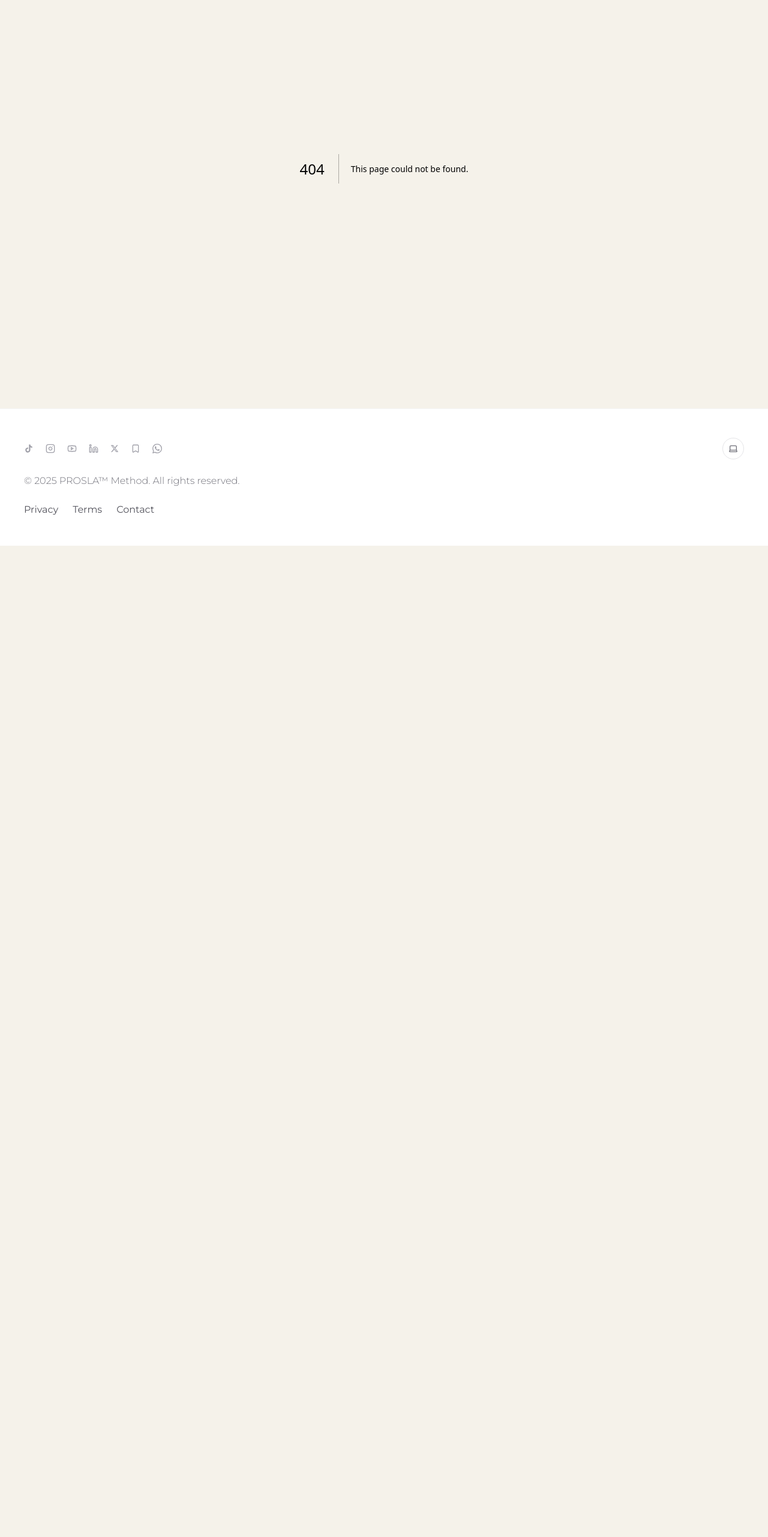
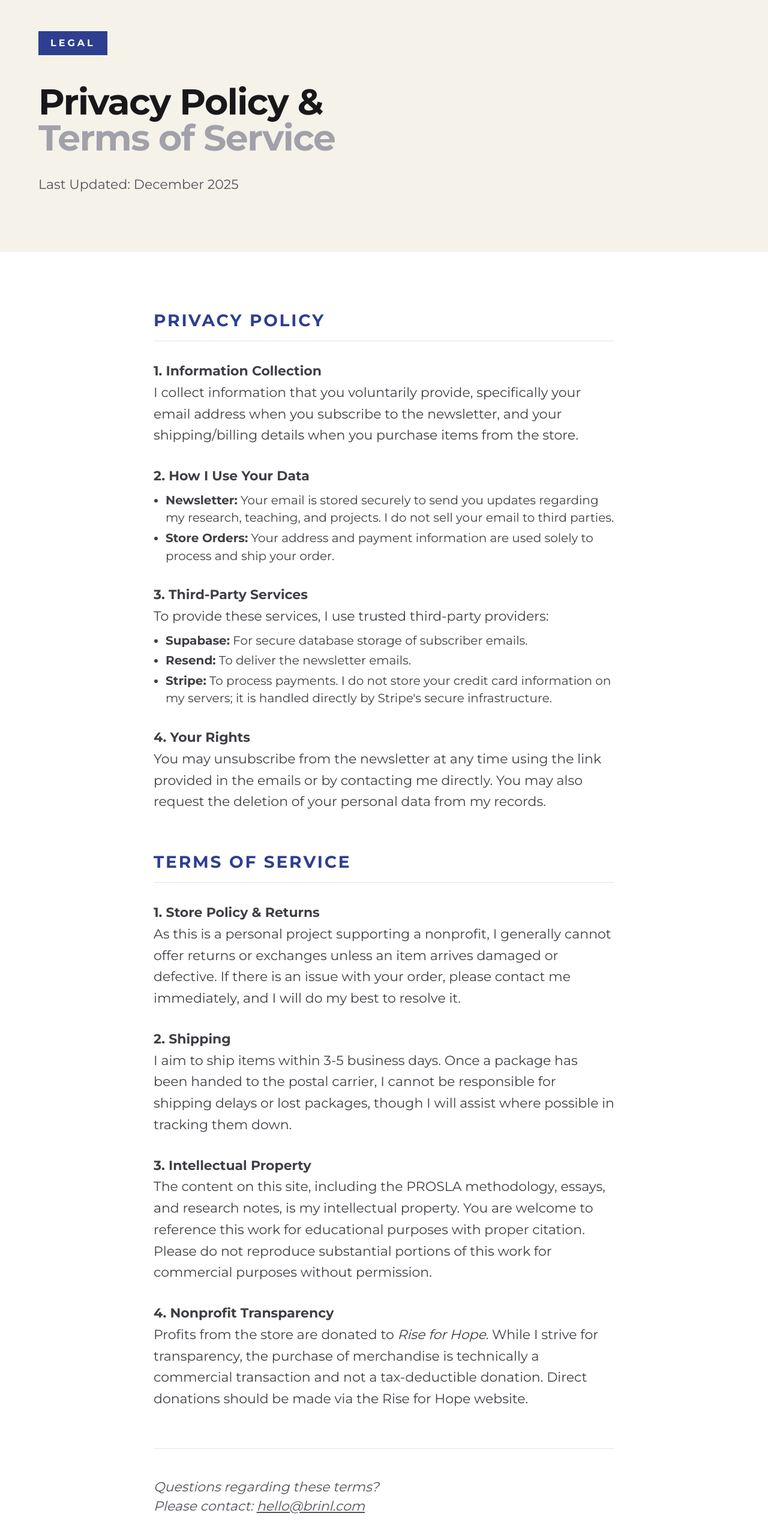
Before and after one commit to RiseforHope/personal-website, a Next.js app: page /legal in a window 1280 px wide. Before the commit this address had no page. Shown: the part 231-2794 px from the top of the page at 60% size. Before the commit the page ends 1141 px from the top, so only its background shows below. Built offline with nearby package versions, Linux system fonts and the light colour scheme; no server answers.

Commit message:
auth feature

```diff
--- /dev/null
+++ b/app/legal/page.tsx
@@ -0,0 +1,130 @@
+"use client";
+
+import Link from "next/link";
+import { ArrowLeft } from "lucide-react";
+import Subscribe from "@/components/Subscribe";
+
+export default function Legal() {
+  return (
+    <main className="min-h-screen text-zinc-900 dark:text-zinc-100 overflow-x-hidden transition-colors duration-300">
+
+      {/* --- HEADER --- */}
+      <section className="mx-auto max-w-7xl px-6 py-16 md:px-16 md:py-24">
+
+        {/* Back Link */}
+        <Link
+          href="/"
+          className="group mb-12 inline-flex items-center gap-2 text-sm font-bold uppercase tracking-widest text-zinc-500 transition-colors hover:text-[#2e3f90] dark:text-zinc-400 dark:hover:text-[#5c7cfa]"
+        >
+          <ArrowLeft className="h-4 w-4 transition-transform group-hover:-translate-x-1" />
+          Home
+        </Link>
+
+        <div className="mb-12">
+          <span className="inline-flex bg-[#2e3f90] px-4 py-2 text-sm font-bold uppercase tracking-[0.25em] text-white md:px-5">
+            Legal
+          </span>
+        </div>
+
+        <h1 className="text-4xl font-bold leading-[1.3] tracking-tight md:text-6xl mb-8">
+          Privacy Policy &amp; <br />
+          <span className="text-zinc-400 dark:text-zinc-600">Terms of Service</span>
+        </h1>
+
+        <p className="text-lg text-zinc-600 dark:text-zinc-400">
+          Last Updated: December 2025
+        </p>
+      </section>
+
+      {/* --- CONTENT CONTAINER --- */}
+      <section className="bg-white dark:bg-[#2f333f] py-16 md:py-24 transition-colors duration-300">
+        <div className="mx-auto max-w-4xl px-6 md:px-16 space-y-16">
+
+          {/* 1. PRIVACY POLICY */}
+          <div>
+            <h2 className="text-2xl font-bold uppercase tracking-widest text-[#2e3f90] dark:text-[#5c7cfa] mb-8 border-b border-zinc-200 dark:border-zinc-700 pb-4">
+              Privacy Policy
+            </h2>
+
+            <div className="space-y-8 text-lg leading-relaxed text-zinc-700 dark:text-zinc-300">
+              {/* FIX: Use div instead of p for blocks containing text + lists */}
+              <div>
+                <strong>1. Information Collection</strong><br />
+                I collect information that you voluntarily provide, specifically your email address when you subscribe to the newsletter, and your shipping/billing details when you purchase items from the store.
+              </div>
+
+              <div>
+                <strong>2. How I Use Your Data</strong><br />
+                <ul className="list-disc pl-5 mt-2 space-y-1 text-base">
+                  <li><strong>Newsletter:</strong> Your email is stored securely to send you updates regarding my research, teaching, and projects. I do not sell your email to third parties.</li>
+                  <li><strong>Store Orders:</strong> Your address and payment information are used solely to process and ship your order.</li>
+                </ul>
+              </div>
+
+              <div>
+                <strong>3. Third-Party Services</strong><br />
+                To provide these services, I use trusted third-party providers:
+                <ul className="list-disc pl-5 mt-2 space-y-1 text-base">
+                  <li><strong>Supabase:</strong> For secure database storage of subscriber emails.</li>
+                  <li><strong>Resend:</strong> To deliver the newsletter emails.</li>
+                  <li><strong>Stripe:</strong> To process payments. I do not store your credit card information on my servers; it is handled directly by Stripe&apos;s secure infrastructure.</li>
+                </ul>
+              </div>
+
+              <div>
+                <strong>4. Your Rights</strong><br />
+                You may unsubscribe from the newsletter at any time using the link provided in the emails or by contacting me directly. You may also request the deletion of your personal data from my records.
+              </div>
+            </div>
+          </div>
+
+          {/* 2. TERMS OF SERVICE */}
+          <div>
+            <h2 className="text-2xl font-bold uppercase tracking-widest text-[#2e3f90] dark:text-[#5c7cfa] mb-8 border-b border-zinc-200 dark:border-zinc-700 pb-4">
+              Terms of Service
+            </h2>
+
+            <div className="space-y-8 text-lg leading-relaxed text-zinc-700 dark:text-zinc-300">
+              <div>
+                <strong>1. Store Policy & Returns</strong><br />
+                As this is a personal project supporting a nonprofit, I generally cannot offer returns or exchanges unless an item arrives damaged or defective. If there is an issue with your order, please contact me immediately, and I will do my best to resolve it.
+              </div>
+
+              <div>
+                <strong>2. Shipping</strong><br />
+                I aim to ship items within 3-5 business days. Once a package has been handed to the postal carrier, I cannot be responsible for shipping delays or lost packages, though I will assist where possible in tracking them down.
+              </div>
+
+              <div>
+                <strong>3. Intellectual Property</strong><br />
+                The content on this site, including the PROSLA methodology, essays, and research notes, is my intellectual property. You are welcome to reference this work for educational purposes with proper citation. Please do not reproduce substantial portions of this work for commercial purposes without permission.
+              </div>
+
+              <div>
+                <strong>4. Nonprofit Transparency</strong><br />
+                Profits from the store are donated to <em>Rise for Hope</em>. While I strive for transparency, the purchase of merchandise is technically a commercial transaction and not a tax-deductible donation. Direct donations should be made via the Rise for Hope website.
+              </div>
+            </div>
+          </div>
+
+          {/* CONTACT */}
+          <div className="border-t border-zinc-200 dark:border-zinc-700 pt-12">
+            <p className="text-lg text-zinc-600 dark:text-zinc-400 italic">
+              Questions regarding these terms? <br />
+              Please contact: <a href="mailto:hello@brinl.com" className="underline hover:text-[#2e3f90] dark:hover:text-white">hello@brinl.com</a>
+            </p>
+          </div>
+
+        </div>
+      </section>
+
+      {/* FOOTER CTA */}
+      <section className="py-16 md:py-24 px-6 md:px-16">
+        <div className="mx-auto max-w-7xl flex justify-center">
+          <Subscribe />
+        </div>
+      </section>
+
+    </main>
+  );
+}
--- a/components/Footer.tsx
+++ b/components/Footer.tsx
@@ -1,11 +1,12 @@
-
 "use client";
 
 import Link from "next/link";
-import { Instagram, Youtube, Linkedin, Bookmark } from "lucide-react";
-import { ThemeToggle } from "@/components/ThemeToggle"; // Import the new component
+import { Instagram, Youtube, Linkedin, Bookmark, Mail } from "lucide-react"; // Added Mail icon
+import { ThemeToggle } from "@/components/ThemeToggle";
 
 export function Footer() {
+  const currentYear = new Date().getFullYear();
+
   return (
     <footer className="w-full border-t border-zinc-100 bg-white py-12 transition-colors duration-300 dark:border-zinc-800 dark:bg-zinc-950">
       <div className="flex w-full flex-col gap-6 px-6 md:px-10">
@@ -15,13 +16,9 @@ export function Footer() {
 
           {/* Social Icons Group */}
           <div className="flex items-center gap-5 text-zinc-400">
+            {/* TikTok */}
             <Link href="#" className="hover:text-zinc-600 dark:hover:text-zinc-300">
-              <svg
-                viewBox="0 0 24 24"
-                fill="currentColor"
-                className="h-4 w-4"
-                aria-label="TikTok"
-              >
+              <svg viewBox="0 0 24 24" fill="currentColor" className="h-4 w-4" aria-label="TikTok">
                 <path d="M19.59 6.69a4.83 4.83 0 0 1-3.77-4.25V2h-3.45v13.67a2.89 2.89 0 0 1-5.2 1.74 2.89 2.89 0 0 1 2.31-4.64 2.93 2.93 0 0 1 .88.13V9.4a6.84 6.84 0 0 0-1-.05A6.33 6.33 0 0 0 5 20.1a6.34 6.34 0 0 0 10.86-4.43v-7a8.16 8.16 0 0 0 4.77 1.52v-3.4a4.85 4.85 0 0 1-1-.1z" />
               </svg>
             </Link>
@@ -38,13 +35,9 @@ export function Footer() {
               <Linkedin className="h-4 w-4" />
             </Link>
 
+            {/* X (Twitter) */}
             <Link href="#" className="hover:text-zinc-600 dark:hover:text-zinc-300">
-              <svg
-                viewBox="0 0 24 24"
-                fill="currentColor"
-                className="h-3.5 w-3.5"
-                aria-label="X"
-              >
+              <svg viewBox="0 0 24 24" fill="currentColor" className="h-3.5 w-3.5" aria-label="X">
                 <path d="M18.244 2.25h3.308l-7.227 8.26 8.502 11.24H16.17l-5.214-6.817L4.99 21.75H1.68l7.73-8.835L1.254 2.25H8.08l4.713 6.231zm-1.161 17.52h1.833L7.084 4.126H5.117z" />
               </svg>
             </Link>
@@ -53,39 +46,51 @@ export function Footer() {
               <Bookmark className="h-4 w-4" />
             </Link>
 
+            {/* WhatsApp */}
             <Link href="#" className="hover:text-zinc-600 dark:hover:text-zinc-300">
-              <svg
-                viewBox="0 0 24 24"
-                fill="currentColor"
-                className="h-4 w-4"
-                aria-label="WhatsApp"
-              >
+              <svg viewBox="0 0 24 24" fill="currentColor" className="h-4 w-4" aria-label="WhatsApp">
                 <path d="M17.472 14.382c-.297-.149-1.758-.867-2.03-.967-.273-.099-.471-.148-.67.15-.197.297-.767.966-.94 1.164-.173.199-.347.223-.644.075-.297-.15-1.255-.463-2.39-1.475-.883-.788-1.48-1.761-1.653-2.059-.173-.297-.018-.458.13-.606.134-.133.298-.347.446-.52.149-.174.198-.298.298-.497.099-.198.05-.371-.025-.52-.075-.149-.669-1.612-.916-2.207-.242-.579-.487-.5-.669-.51-.173-.008-.371-.01-.57-.01-.198 0-.52.074-.792.372-.272.297-1.04 1.016-1.04 2.479 0 1.462 1.065 2.875 1.213 3.074.149.198 2.096 3.2 5.077 4.487.709.306 1.262.489 1.694.625.712.227 1.36.195 1.871.118.571-.085 1.758-.719 2.006-1.413.248-.694.248-1.289.173-1.413-.074-.124-.272-.198-.57-.347m-5.421 7.403h-.004a9.87 9.87 0 01-5.031-1.378l-.361-.214-3.741.982.998-3.648-.235-.374a9.86 9.86 0 01-1.51-5.26c.001-5.45 4.436-9.884 9.888-9.884 2.64 0 5.122 1.03 6.988 2.898a9.825 9.825 0 012.893 6.994c-.003 5.45-4.437 9.884-9.885 9.884m8.413-18.297A11.815 11.815 0 0012.05 0C5.495 0 .16 5.335.157 11.892c0 2.096.547 4.142 1.588 5.945L.057 24l6.305-1.654a11.882 11.882 0 005.683 1.448h.005c6.554 0 11.89-5.335 11.893-11.893a11.821 11.821 0 00-3.48-8.413Z" />
               </svg>
             </Link>
           </div>
 
-          {/* New Theme Toggle Component */}
           <ThemeToggle />
         </div>
 
         {/* BOTTOM ROWS: Text Content */}
+        <div className="flex flex-col md:flex-row justify-between items-start md:items-end gap-6">
+
           <div className="space-y-6">
             <p className="text-sm font-light text-zinc-500">
-            © 2025 PROSLA™ Method. All rights reserved.
+              © {currentYear} PROSLA™ Method. All rights reserved.
             </p>
 
             <div className="flex gap-6 text-sm text-zinc-600 dark:text-zinc-400">
-            <Link href="#" className="hover:text-black dark:hover:text-white">
+              {/* UPDATED: Link to the actual Legal Page */}
+              <Link href="/legal" className="hover:text-black dark:hover:text-white">
                 Privacy
               </Link>
-            <Link href="#" className="hover:text-black dark:hover:text-white">
+              <Link href="/legal" className="hover:text-black dark:hover:text-white">
                 Terms
               </Link>
-            <Link href="#" className="hover:text-black dark:hover:text-white">
+              <a href="mailto:hello@brinl.com" className="hover:text-black dark:hover:text-white">
                 Contact
-            </Link>
+              </a>
             </div>
+          </div>
+
+          {/* ADDED: Site by Brinl Credit (Right side on desktop) */}
+          <div className="flex items-center gap-2 text-xs text-zinc-400 dark:text-zinc-600">
+            <span>Site by Brinl</span>
+            <a
+              href="mailto:hello@brinl.com"
+              className="hover:text-zinc-600 dark:hover:text-zinc-300 transition-colors"
+              aria-label="Contact Developer"
+            >
+              <Mail className="h-3 w-3" />
+            </a>
+          </div>
+
         </div>
       </div>
     </footer>
```
Lines whose indentation alone changed are shown as unchanged.
